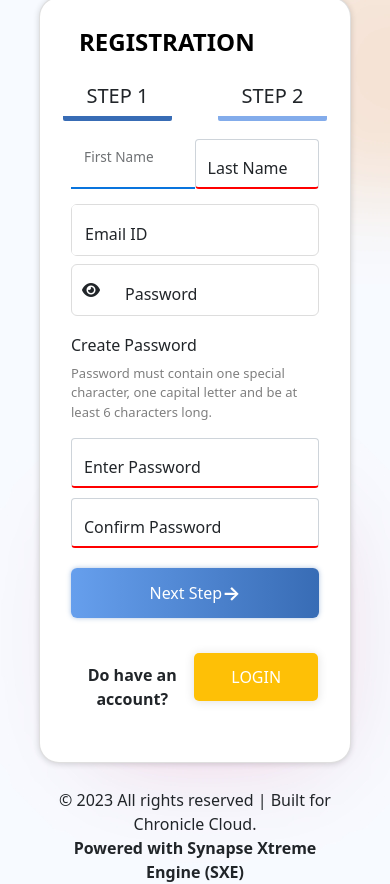
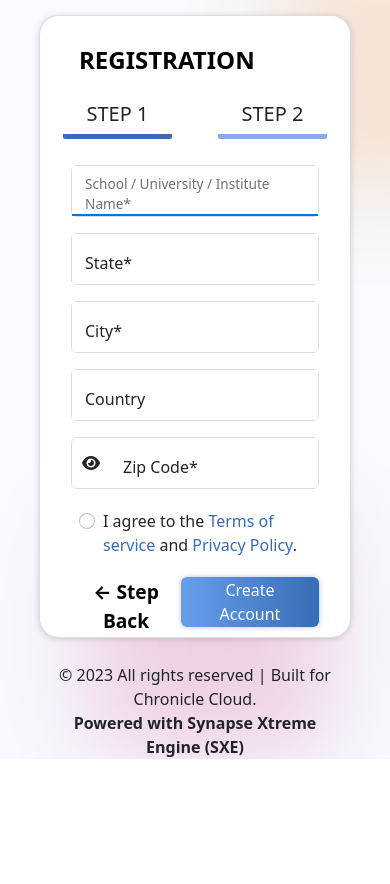
Before and after one commit to ils-anwarshah/Chronical-cloud-Task, a plain HTML site: page signup.html in a window 390 px wide. Shown: the part 100-984 px from the top of the page. After the commit the page ends 859 px from the top, so only its background shows below. Drawn offline with nearby package versions, Linux system fonts and the light colour scheme.

Commit message:
step-2 for signup page created with responsiveness

```diff
--- a/signup.css
+++ b/signup.css
@@ -38,7 +38,18 @@ body {
     margin-bottom: 15px;
 
 }
-.card{
+.step-1{
+    display: none !important;
+    align-items: center;
+    background: #FFFFFF 0% 0% no-repeat padding-box;
+    box-shadow: 0px 1px 6px #00000029;
+    border-radius: 20px !important;
+    width: 500px;
+    height: 650px;
+    overflow-x: auto;
+}
+.step-2{
+    /* display: none !important; */
     align-items: center;
     background: #FFFFFF 0% 0% no-repeat padding-box;
     box-shadow: 0px 1px 6px #00000029;
@@ -50,6 +61,7 @@ body {
 .card::-webkit-scrollbar {
     display: none;
 }
+
 .login-text h4{
     color: #000000;
     margin-top: 30px;
@@ -66,6 +78,7 @@ body {
 }
 
 .remember{
+    display: flex;
     margin-top: 20px;
     width: 415px;
 }
@@ -96,10 +109,32 @@ body {
     justify-content: center;
     align-items: center;
 }
+.buttons-s2 .btn{
+    color: #FFFFFF;
+    width: 160px;
+    height: 50px;
+    border: none;
+    background: transparent linear-gradient(270deg, #386CB5 0%, #669FED 100%) 0% 0% no-repeat padding-box;
+    box-shadow: 0px 0px 5px #386CB566;
+    border-radius: 6px;
+    display: flex;
+    justify-content: center;
+    align-items: center;
+}
 /* .buttons .btn:hover{
     border: 1px solid black;
     font-weight: 400;
 } */
+.buttons-s2{
+    padding-top: 20px;
+    display: flex;
+    justify-content: space-between;
+}
+.btn-s2{
+    cursor: pointer;
+    border: none;
+    background-color: white;
+}
 .buttons{
     padding-top: 20px;
     display: flex;
@@ -176,7 +211,14 @@ input:invalid{
     border-bottom-right-radius:0%;
     border-bottom-left-radius:0% ;
 }
-input:focus{
+.input-s1:focus{
+    border: none !important;
+    box-shadow: none !important;
+    border-bottom:2px solid #0974DD !important;
+    border-bottom-right-radius:0% !important;
+    border-bottom-left-radius:0% !important;
+}
+.input-s2:focus{
     border: none !important;
     box-shadow: none !important;
     border-bottom:2px solid #0974DD !important;
@@ -187,6 +229,11 @@ input:focus{
     border: none;
     height: 50px;
     width: 368px;
+}
+.input-s2{
+    border: none !important;
+    height: 50px !important;
+    width: 368px !important;
 }
 #floatingPass1{
     height: 50px;
@@ -208,6 +255,23 @@ input:focus{
 .arrow{
     font-size: larger;
 }
+#check-box{
+    cursor: pointer;
+}
+
+.tnc{
+    color: #386CB5;
+    text-decoration: none;
+}
+.remember .form-check-input:checked{
+    background-color: #2eff00;
+    border: none;
+    box-shadow: none;
+}
+.left-arrow{
+    font-size: larger;
+}
+
 @media screen and (max-width:1200px) {
     .logo{
         width: 300px;
@@ -277,6 +341,12 @@ input:focus{
         width: 100%;
     }
 }
+@media screen and (max-width:581px) {
+    .input-s2{
+        width: 300px !important;
+    }
+
+}
 @media screen and (max-width:400px) {
     .image{
         padding-bottom: 20px;
@@ -301,4 +371,7 @@ input:focus{
     .step{
         width: 35%;
     }
+    .input-s2{
+        width: 100% !important;
+    }
 }
--- a/signup.html
+++ b/signup.html
@@ -16,7 +16,7 @@
             <img class="logo" src="assets/Logo.png"/>
         </div>
         <div class="card-parent">
-        <div class="card">
+        <div class="card step-1">
             <div class="login-text">
                 <h4><b>REGISTRATION</b></h4>
 
@@ -29,17 +29,17 @@
                 <div class="card-input-1 my-2">
                     <div class="name-box">
                         <div class="form-floating">
-                            <input type="text" class="form-control" id="floatingInput1" placeholder="First Name" autofocus required>
+                            <input type="text" class="form-control input-s1" id="floatingInput1" placeholder="First Name" autofocus required>
                             <label for="floatingInput">First Name</label>
                           </div>
                           <div class="form-floating">
-                            <input type="text" class="form-control" id="floatingInput2" placeholder="Last Name" autofocus required>
+                            <input type="text" class="form-control input-s1" id="floatingInput2" placeholder="Last Name" autofocus required>
                             <label for="floatingInput">Last Name</label>
                           </div>
                     </div>
                         <div class="input-box mb-2">
                           <div class="form-floating">
-                            <input type="email" class="form-control" id="floatingInput" placeholder="Email" autofocus required>
+                            <input type="email" class="form-control input-s1" id="floatingInput" placeholder="Email" autofocus required>
                             <label for="floatingInput">Email ID</label>
                           </div>
                         </div>
@@ -50,8 +50,8 @@
                             <i class="fa-solid fa-eye" id="eye"></i>
                         </div>
                         <div class="form-floating password">
-                            <input type="password" class="form-control password" id="floatingPassword" placeholder="Password" required>
-                            <label for="floatingPassword">Password</label>
+                            <input type="password" class="form-control password input-s1" id="floatingPassword" placeholder="Password" required>
+                            <label for="floatingPassword">Mobile Number</label>
                         </div>
 
                     </div>
@@ -66,11 +66,11 @@
                 </div>
                 <div class="passwords">
                     <div class="form-floating enterPassword">
-                        <input type="password" class="form-control password" id="floatingPass1" placeholder="Password" required>
+                        <input type="password" class="form-control password input-s1" id="floatingPass1" placeholder="Password" required>
                         <label for="floatingPass1">Enter Password</label>
                     </div>
                     <div class="form-floating confirmPassword">
-                        <input type="password" class="form-control password" id="floatingPass2" placeholder="Password" required>
+                        <input type="password" class="form-control password input-s1" id="floatingPass2" placeholder="Password" required>
                         <label for="floatingPass2">Confirm Password</label>
                     </div>
                 </div>
@@ -85,6 +85,74 @@
 
             </form>
         </div>
+
+
+
+        <div class="card step-2">
+            <div class="login-text">
+                <h4><b>REGISTRATION</b></h4>
+
+            </div>
+            <div class="steps-box">
+                <div class="step active"><h5>STEP 1</h5></div>
+                <div class="step"><h5>STEP 2</h5></div>
+            </div>
+            <form>
+                <div class="card-input-1 my-2">
+                        <div class="input-box my-3">
+                          <div class="form-floating">
+                            <input type="email" class="form-control input-s2" id="input1" placeholder="Email" autofocus required>
+                            <label for="input1">School / University / Institute Name*</label>
+                          </div>
+                        </div>
+
+                        <div class="input-box my-3">
+                            <div class="form-floating">
+                              <input type="email" class="form-control input-s2" id="input2" placeholder="Email" autofocus required>
+                              <label for="input2">State*</label>
+                            </div>
+                          </div>
+                          <div class="input-box my-3">
+                            <div class="form-floating">
+                              <input type="email" class="form-control input-s2" id="input3" placeholder="Email" autofocus required>
+                              <label for="input3">City*</label>
+                            </div>
+                          </div>
+                          <div class="input-box my-3">
+                            <div class="form-floating">
+                              <input type="email" class="form-control input-s2" id="input4" placeholder="Email" autofocus required>
+                              <label for="input4">Country</label>
+                            </div>
+                          </div>
+                    <div class="input-box">
+                        <div class="email-pass-logo eye-logo">
+                            <i class="fa-solid fa-eye" id="eye"></i>
+                        </div>
+                        <div class="form-floating password">
+                            <input type="password" class="form-control password input-s2" id="input5" placeholder="Password" required>
+                            <label for="input5">Zip Code*</label>
+                        </div>
+
+                    </div>
+
+
+                </div>
+                <div class="remember">
+                <span>
+                    <input class="form-check-input shadow-none rounded-circle mx-2" type="checkbox" value="" id="check-box">
+                </span>
+                <label class="form-check-label" for="check-box">
+                    I agree to the <a class="tnc" href="">Terms of service</a> and <a class="tnc" href="">Privacy Policy</a>.
+                </label>
+
+            </div>
+                <div class="buttons-s2">
+                    <button type="button"class="btn-s2"><b class="left-arrow">&#x2190; Step Back</b> </button>
+                    <button type="button" class="btn">Create Account</button>
+                </div>
+
+            </form>
+        </div>
         <p class="copyright">© 2023 All rights reserved | Built for Chronicle Cloud. <br/><strong>Powered with Synapse Xtreme Engine (SXE)</strong></p>
     </div>
     </div>
```
